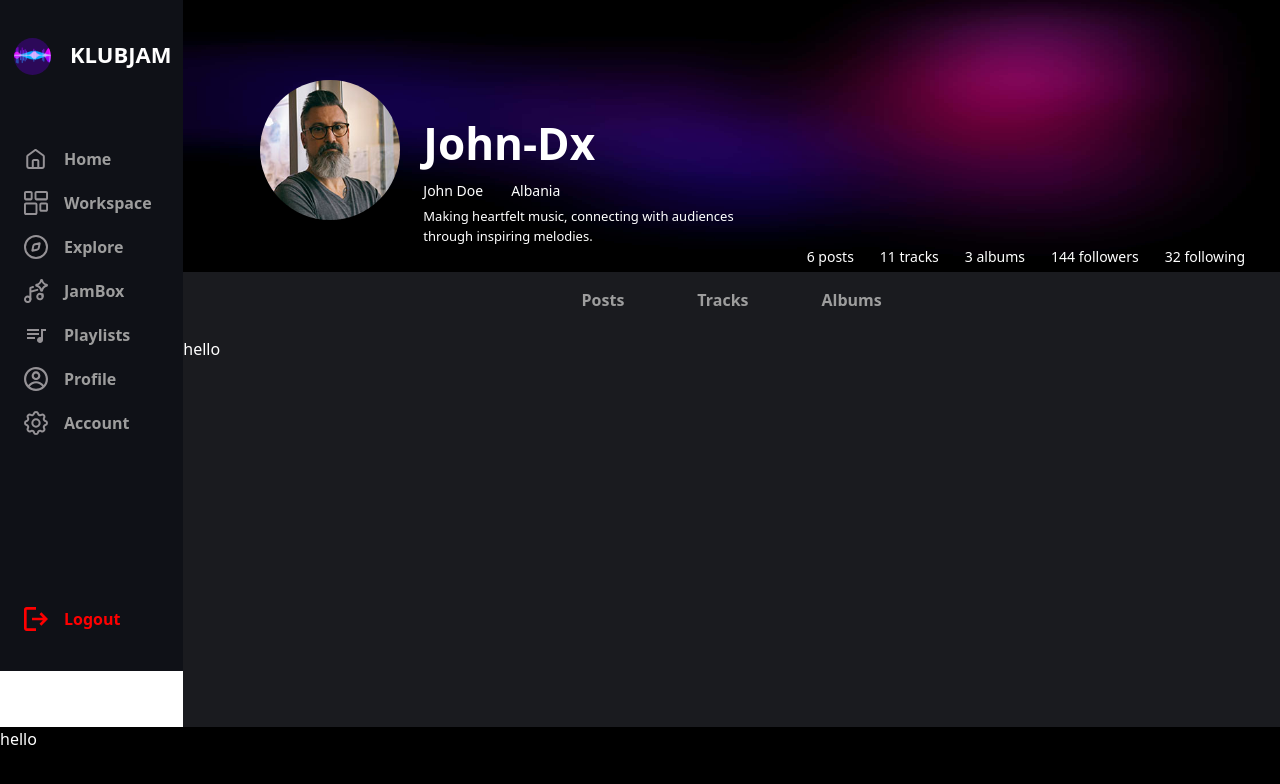
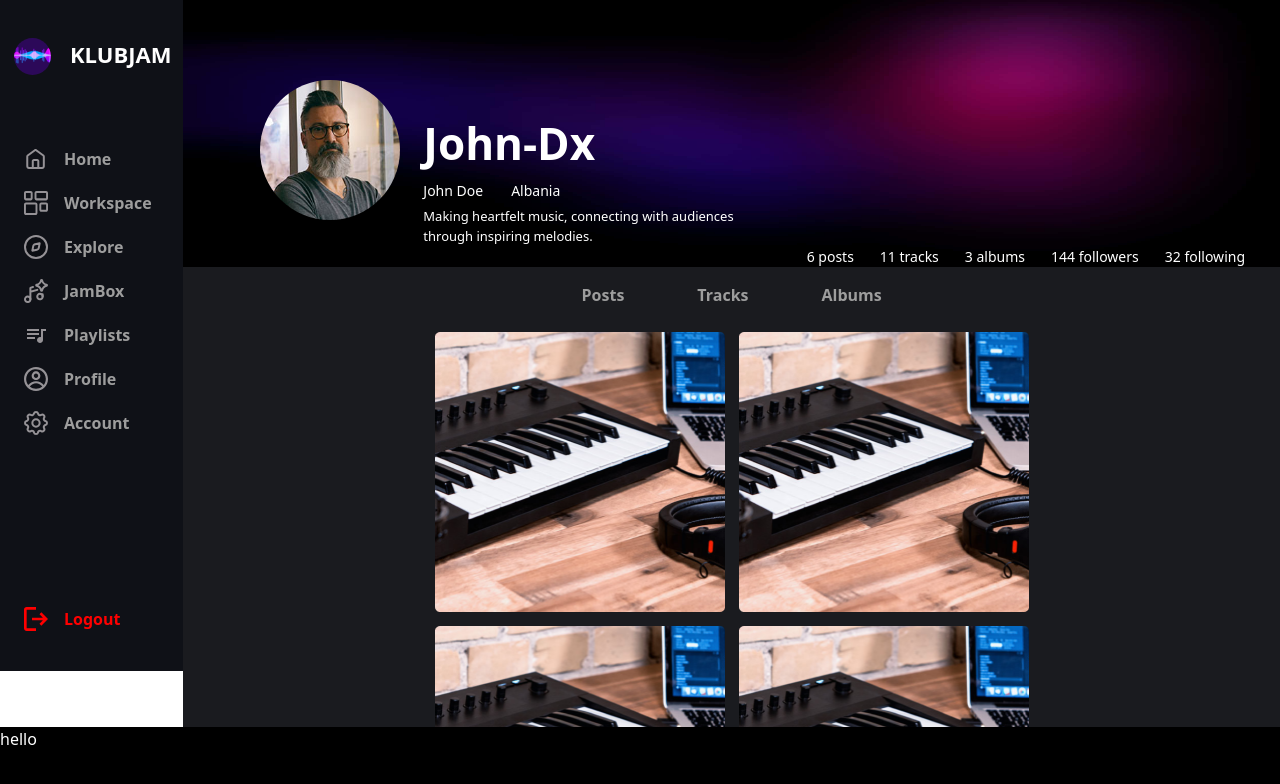
Before and after one commit to Abbas-Kanj/KLUBJAM, a React (Vite) app in the folder client/: page /Profile in a window 1280 px wide. Shown: the top 784 px of the page. Built offline with nearby package versions, Linux system fonts and the light colour scheme.

Commit message:
profile posts done

```diff
--- a/client/src/pages/Profile/components/Posts.tsx
+++ b/client/src/pages/Profile/components/Posts.tsx
@@ -1,9 +1,14 @@
-import React from "react";
+import post from "../../../assets/Profile/images/Rectangle 91.png";
 
 const Posts = () => {
   return (
-    <div>
-      <h1>hello</h1>
+    <div className="flex flex-wrap  justify-center gap-[14px] ml-[200px] mr-[200px] mb-[40px]">
+      <img src={post} alt="" className="w-[290px] h-[280px]" />
+      <img src={post} alt="" className="w-[290px] h-[280px]" />
+      <img src={post} alt="" className="w-[290px] h-[280px]" />
+      <img src={post} alt="" className="w-[290px] h-[280px]" />
+      <img src={post} alt="" className="w-[290px] h-[280px]" />
+      <img src={post} alt="" className="w-[290px] h-[280px]" />
     </div>
   );
 };
```
